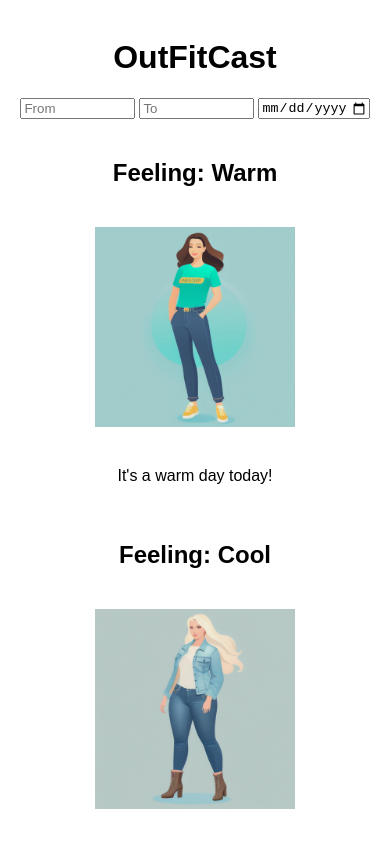
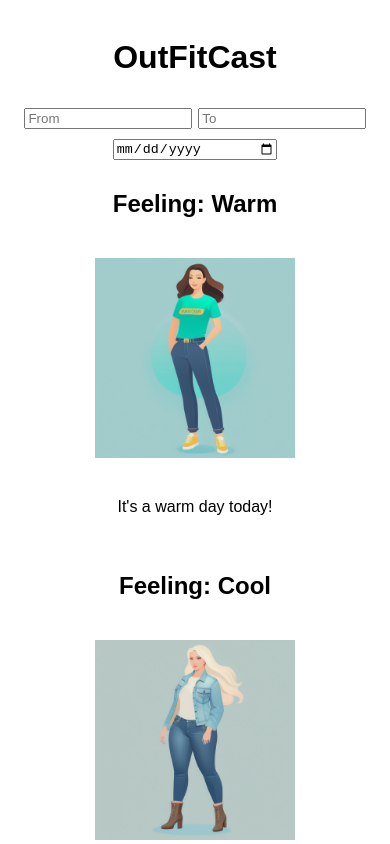
Before and after one commit to taekim-dev/outfit-cast, a Vue app: page / in a window 390 px wide. Shown: the top 844 px of the page. Built offline with nearby package versions, Linux system fonts and the light colour scheme.

Commit message:
input field mobile

```diff
--- a/src/components/InputFields.vue
+++ b/src/components/InputFields.vue
@@ -1,9 +1,12 @@
 <template>
-  <div>
-    <input type="text" placeholder="From" />
-    <input type="text" placeholder="To" />
-    <!-- For date, we are just using a simple input field here, but you might want to use a date picker library for a better UX -->
-    <input type="date" placeholder="Date" />
+  <div class="input-fields">
+    <div class="text-inputs">
+      <input type="text" placeholder="From" />
+      <input type="text" placeholder="To" />
+    </div>
+    <div class="date-input">
+      <input type="date" placeholder="Date" />
+    </div>
   </div>
 </template>
 
@@ -14,12 +17,32 @@
 </script>
 
 <style scoped>
-div {
+.input-fields {
+  width: 100%;
   display: flex;
-  justify-content: space-around;
-  margin-bottom: 20px;
+  flex-direction: column;
+  align-items: center;
+  margin: 10px 0;
 }
-input {
-  width: 30%;
+
+.text-inputs {
+  width: 100%;
+  display: flex;
+  justify-content: space-evenly;
+  margin-bottom: 10px;
+}
+
+.text-inputs input {
+  width: 45%;
+}
+
+.date-input {
+  width: 100%;
+  display: flex;
+  justify-content: center;
+}
+
+.date-input input {
+  width: 45%;
 }
 </style>
```
